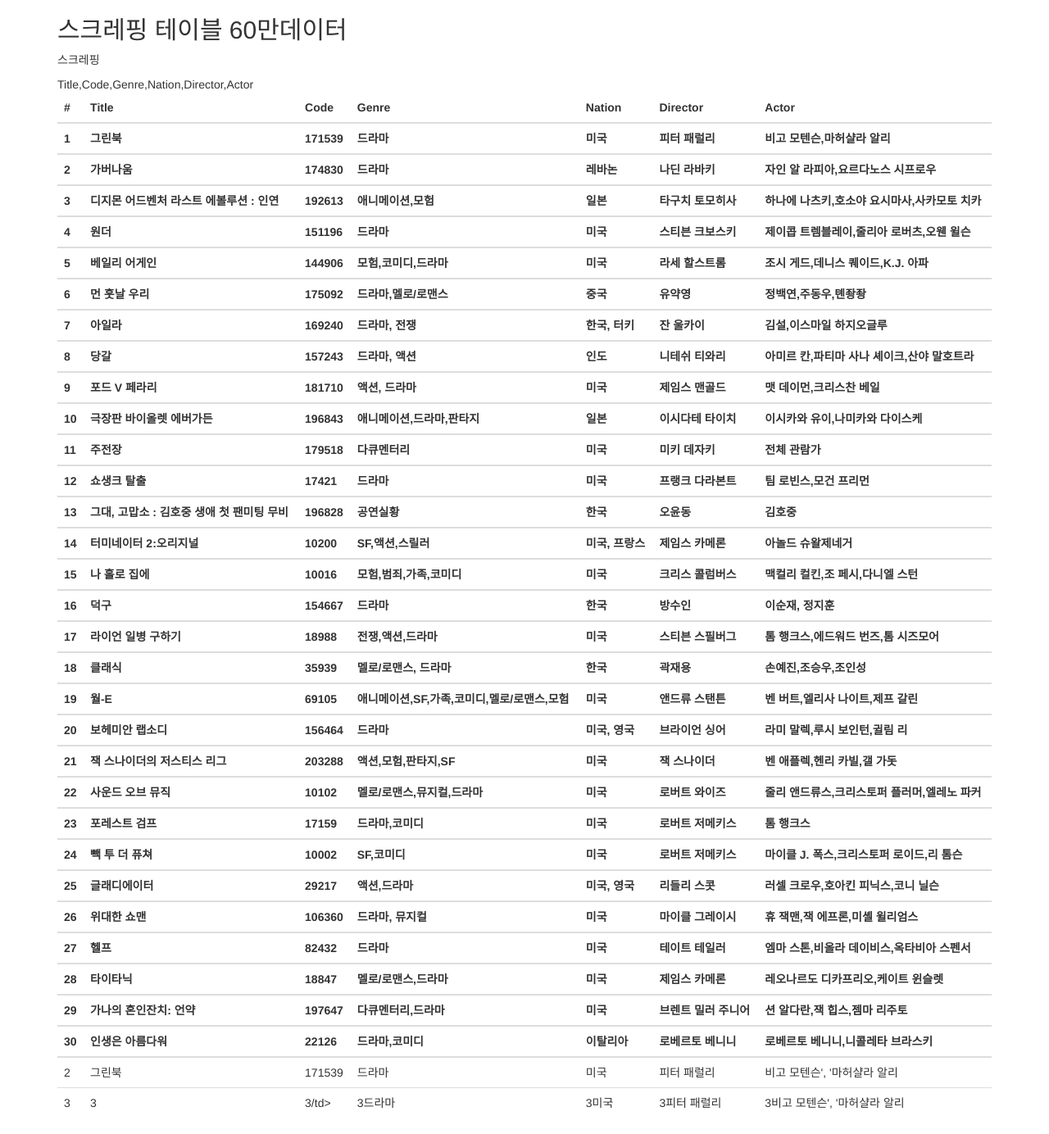
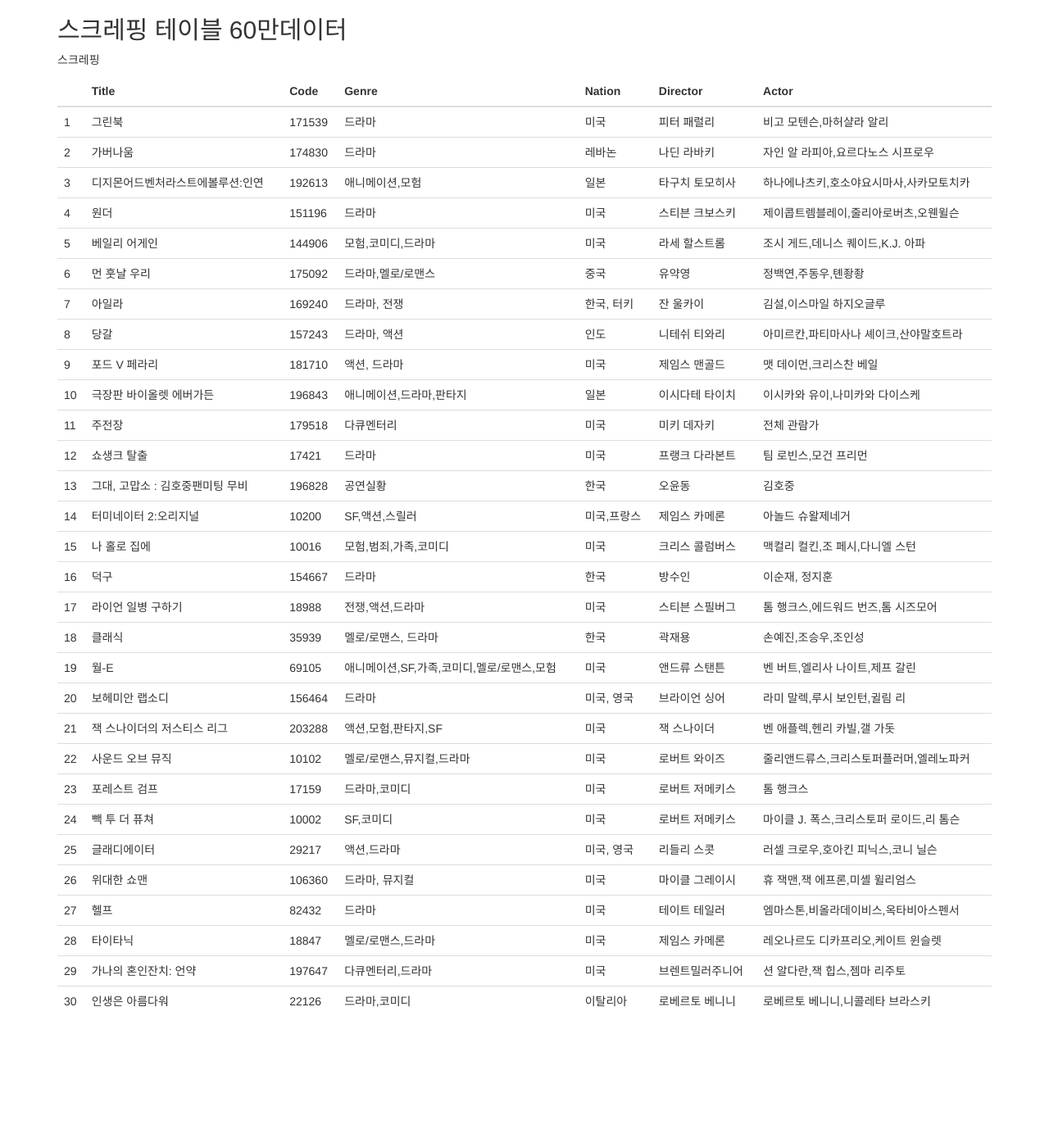
Before and after one commit to victoria2012/Multi_A_2Team, a Django app: page /scrapping in a window 1280 px wide. Shown: the whole page at 82% size. After the commit the page ends 1229 px from the top, so only its background shows below. Run offline with Django 3.2, Linux system fonts and the light colour scheme; some libraries are stand-ins or nearby versions.

Commit message:
scapping3

```diff
--- a/templates/scrapping.html
+++ b/templates/scrapping.html
@@ -14,313 +14,290 @@
   <p>스크레핑</p>
   <div class="table-responsive">
 
-  <table class="table">
+  <table class ="table">
     <thead>
-      <tr>
-        <th>#</th>
+      <tr class>
+        <th>  </th>
         <th>Title</th>
         <th>Code</th>
         <th>Genre</th>
         <th>Nation</th>
         <th>Director</th>
         <th>Actor</th>
-
-          Title,Code,Genre,Nation,Director,Actor
       </tr>
+    </thead>
       <tr>
-        <th>1</th>
-        <th>그린북</th>
-        <th>171539</th>
-        <th>드라마</th>
-        <th>미국</th>
-        <th>피터 패럴리</th>
-        <th>비고 모텐슨,마허샬라 알리</th>
-      </tr>
-     <tr>
-        <th>2</th>
-        <th>가버나움</th>
-        <th>174830</th>
-        <th>드라마</th>
-        <th>레바논</th>
-        <th>나딘 라바키</th>
-        <th>자인 알 라피아,요르다노스 시프로우</th>
-      </tr>
-     <tr>
-        <th>3</th>
-        <th>디지몬 어드벤처 라스트 에볼루션 : 인연</th>
-        <th>192613</th>
-        <th>애니메이션,모험</th>
-        <th>일본</th>
-        <th>타구치 토모히사</th>
-        <th>하나에 나츠키,호소야 요시마사,사카모토 치카</th>
-      </tr>
-     <tr>
-        <th>4</th>
-        <th>원더</th>
-        <th>151196</th>
-        <th>드라마</th>
-        <th>미국</th>
-        <th>스티븐 크보스키</th>
-        <th>제이콥 트렘블레이,줄리아 로버츠,오웬 윌슨</th>
-      </tr>
-     <tr>
-        <th>5</th>
-        <th>베일리 어게인</th>
-        <th>144906</th>
-        <th>모험,코미디,드라마</th>
-        <th>미국</th>
-        <th>라세 할스트롬</th>
-        <th>조시 게드,데니스 퀘이드,K.J. 아파</th>
-      </tr>
-     <tr>
-        <th>6</th>
-        <th>먼 훗날 우리</th>
-        <th>175092</th>
-        <th>드라마,멜로/로맨스</th>
-        <th>중국</th>
-        <th>유약영</th>
-        <th>정백연,주동우,톈좡좡</th>
-      </tr>
-     <tr>
-        <th>7</th>
-        <th>아일라</th>
-        <th>169240</th>
-        <th>드라마, 전쟁</th>
-        <th>한국, 터키</th>
-        <th>잔 울카이</th>
-        <th>김설,이스마일 하지오글루</th>
-      </tr>
-     <tr>
-        <th>8</th>
-        <th>당갈</th>
-        <th>157243</th>
-        <th>드라마, 액션</th>
-        <th>인도</th>
-        <th>니테쉬 티와리</th>
-        <th>아미르 칸,파티마 사나 셰이크,산야 말호트라</th>
-      </tr>
-     <tr>
-        <th>9</th>
-        <th>포드 V 페라리</th>
-        <th>181710</th>
-        <th>액션, 드라마</th>
-        <th>미국</th>
-        <th>제임스 맨골드</th>
-        <th>맷 데이먼,크리스찬 베일</th>
-      </tr>
-     <tr>
-        <th>10</th>
-        <th>극장판 바이올렛 에버가든</th>
-        <th>196843</th>
-        <th>애니메이션,드라마,판타지</th>
-        <th>일본</th>
-        <th>이시다테 타이치</th>
-        <th>이시카와 유이,나미카와 다이스케</th>
-      </tr>
-     <tr>
-        <th>11</th>
-        <th>주전장</th>
-        <th>179518</th>
-        <th>다큐멘터리</th>
-        <th>미국</th>
-        <th>미키 데자키</th>
-        <th>전체 관람가</th>
-      </tr>
-     <tr>
-        <th>12</th>
-        <th>쇼생크 탈출</th>
-        <th>17421</th>
-        <th>드라마</th>
-        <th>미국</th>
-        <th>프랭크 다라본트</th>
-        <th>팀 로빈스,모건 프리먼</th>
-      </tr>
-     <tr>
-        <th>13</th>
-        <th>그대, 고맙소 : 김호중 생애 첫 팬미팅 무비</th>
-        <th>196828</th>
-        <th>공연실황</th>
-        <th>한국</th>
-        <th>오윤동</th>
-        <th>김호중</th>
-      </tr>
-     <tr>
-        <th>14</th>
-        <th>터미네이터 2:오리지널</th>
-        <th>10200</th>
-        <th>SF,액션,스릴러</th>
-        <th>미국, 프랑스</th>
-        <th>제임스 카메론</th>
-        <th>아놀드 슈왈제네거</th>
-      </tr>
-     <tr>
-        <th>15</th>
-        <th>나 홀로 집에</th>
-        <th>10016</th>
-        <th>모험,범죄,가족,코미디</th>
-        <th>미국</th>
-        <th>크리스 콜럼버스</th>
-        <th>맥컬리 컬킨,조 페시,다니엘 스턴</th>
-      </tr>
-     <tr>
-        <th>16</th>
-        <th>덕구</th>
-        <th>154667</th>
-        <th>드라마</th>
-        <th>한국</th>
-        <th>방수인</th>
-        <th>이순재, 정지훈</th>
-      </tr>
-     <tr>
-        <th>17</th>
-        <th>라이언 일병 구하기</th>
-        <th>18988</th>
-        <th>전쟁,액션,드라마</th>
-        <th>미국</th>
-        <th>스티븐 스필버그</th>
-        <th>톰 행크스,에드워드 번즈,톰 시즈모어</th>
-      </tr>
-     <tr>
-        <th>18</th>
-        <th>클래식</th>
-        <th>35939</th>
-        <th>멜로/로맨스, 드라마</th>
-        <th>한국</th>
-        <th>곽재용</th>
-        <th>손예진,조승우,조인성</th>
-      </tr>
-     <tr>
-        <th>19</th>
-        <th>월-E</th>
-        <th>69105</th>
-        <th>애니메이션,SF,가족,코미디,멜로/로맨스,모험</th>
-        <th>미국</th>
-        <th>앤드류 스탠튼</th>
-        <th>벤 버트,엘리사 나이트,제프 갈린</th>
-      </tr>
-     <tr>
-        <th>20</th>
-        <th>보헤미안 랩소디</th>
-        <th>156464</th>
-        <th>드라마</th>
-        <th>미국, 영국</th>
-        <th>브라이언 싱어</th>
-        <th>라미 말렉,루시 보인턴,귈림 리</th>
-      </tr>
-     <tr>
-        <th>21</th>
-        <th>잭 스나이더의 저스티스 리그</th>
-        <th>203288</th>
-        <th>액션,모험,판타지,SF</th>
-        <th>미국</th>
-        <th>잭 스나이더</th>
-        <th>벤 애플렉,헨리 카빌,갤 가돗</th>
-      </tr>
-     <tr>
-        <th>22</th>
-        <th>사운드 오브 뮤직</th>
-        <th>10102</th>
-        <th>멜로/로맨스,뮤지컬,드라마</th>
-        <th>미국</th>
-        <th>로버트 와이즈</th>
-        <th>줄리 앤드류스,크리스토퍼 플러머,엘레노 파커</th>
-      </tr>
-     <tr>
-        <th>23</th>
-        <th>포레스트 검프</th>
-        <th>17159</th>
-        <th>드라마,코미디</th>
-        <th>미국</th>
-        <th>로버트 저메키스</th>
-        <th>톰 행크스</th>
-      </tr>
-     <tr>
-        <th>24</th>
-        <th>빽 투 더 퓨쳐</th>
-        <th>10002</th>
-        <th>SF,코미디</th>
-        <th>미국</th>
-        <th>로버트 저메키스</th>
-        <th>마이클 J. 폭스,크리스토퍼 로이드,리 톰슨</th>
-      </tr>
-     <tr>
-        <th>25</th>
-        <th>글래디에이터</th>
-        <th>29217</th>
-        <th>액션,드라마</th>
-        <th>미국, 영국</th>
-        <th>리들리 스콧</th>
-        <th>러셀 크로우,호아킨 피닉스,코니 닐슨</th>
-      </tr>
-     <tr>
-        <th>26</th>
-        <th>위대한 쇼맨</th>
-        <th>106360</th>
-        <th>드라마, 뮤지컬</th>
-        <th>미국</th>
-        <th>마이클 그레이시</th>
-        <th>휴 잭맨,잭 에프론,미셸 윌리엄스</th>
-      </tr>
-     <tr>
-        <th>27</th>
-        <th>헬프</th>
-        <th>82432</th>
-        <th>드라마</th>
-        <th>미국</th>
-        <th>테이트 테일러</th>
-        <th>엠마 스톤,비올라 데이비스,옥타비아 스펜서</th>
-      </tr>
-     <tr>
-        <th>28</th>
-        <th>타이타닉</th>
-        <th>18847</th>
-        <th>멜로/로맨스,드라마</th>
-        <th>미국</th>
-        <th>제임스 카메론</th>
-        <th>레오나르도 디카프리오,케이트 윈슬렛</th>
-      </tr>
-     <tr>
-        <th>29</th>
-        <th>가나의 혼인잔치: 언약</th>
-        <th>197647</th>
-        <th>다큐멘터리,드라마</th>
-        <th>미국</th>
-        <th>브렌트 밀러 주니어</th>
-        <th>션 알다란,잭 힙스,젬마 리주토</th>
-      </tr>
-      <tr>
-        <th>30</th>
-        <th>인생은 아름다워</th>
-        <th>22126</th>
-        <th>드라마,코미디</th>
-        <th>이탈리아</th>
-        <th>로베르토 베니니</th>
-        <th>로베르토 베니니,니콜레타 브라스키</th>
-      </tr>
-
-    </thead>
-
-      <tbody>
-      <tr>
-        <td>2</td>
+        <td>1</td>
         <td>그린북</td>
         <td>171539</td>
         <td>드라마</td>
         <td>미국</td>
         <td>피터 패럴리</td>
-        <td>비고 모텐슨', '마허샬라 알리</td>
+        <td>비고 모텐슨,마허샬라 알리</td>
+      </tr>
+     <tr>
+        <td>2</td>
+        <td>가버나움</td>
+        <td>174830</td>
+        <td>드라마</td>
+        <td>레바논</td>
+        <td>나딘 라바키</td>
+        <td>자인 알 라피아,요르다노스 시프로우</td>
       </tr>
      <tr>
         <td>3</td>
-        <td>3</td>
-        <td>3/td>
-        <td>3드라마</td>
-        <td>3미국</td>
-        <td>3피터 패럴리</td>
-        <td>3비고 모텐슨', '마허샬라 알리</td>
+        <td>디지몬어드벤처라스트에볼루션:인연</td>
+        <td>192613</td>
+        <td>애니메이션,모험</td>
+        <td>일본</td>
+        <td>타구치 토모히사</td>
+        <td>하나에나츠키,호소야요시마사,사카모토치카</td>
+      </tr>
+     <tr>
+        <td>4</td>
+        <td>원더</td>
+        <td>151196</td>
+        <td>드라마</td>
+        <td>미국</td>
+        <td>스티븐 크보스키</td>
+        <td>제이콥트렘블레이,줄리아로버츠,오웬윌슨</td>
+      </tr>
+     <tr>
+        <td>5</td>
+        <td>베일리 어게인</td>
+        <td>144906</td>
+        <td>모험,코미디,드라마</td>
+        <td>미국</td>
+        <td>라세 할스트롬</td>
+        <td>조시 게드,데니스 퀘이드,K.J. 아파</td>
+      </tr>
+     <tr>
+        <td>6</td>
+        <td>먼 훗날 우리</td>
+        <td>175092</td>
+        <td>드라마,멜로/로맨스</td>
+        <td>중국</td>
+        <td>유약영</td>
+        <td>정백연,주동우,톈좡좡</td>
+      </tr>
+     <tr>
+        <td>7</td>
+        <td>아일라</td>
+        <td>169240</td>
+        <td>드라마, 전쟁</td>
+        <td>한국, 터키</td>
+        <td>잔 울카이</td>
+        <td>김설,이스마일 하지오글루</td>
+      </tr>
+     <tr>
+        <td>8</td>
+        <td>당갈</td>
+        <td>157243</td>
+        <td>드라마, 액션</td>
+        <td>인도</td>
+        <td>니테쉬 티와리</td>
+        <td>아미르칸,파티마사나 셰이크,산야말호트라</td>
+      </tr>
+     <tr>
+        <td>9</td>
+        <td>포드 V 페라리</td>
+        <td>181710</td>
+        <td>액션, 드라마</td>
+        <td>미국</td>
+        <td>제임스 맨골드</td>
+        <td>맷 데이먼,크리스찬 베일</td>
+      </tr>
+     <tr>
+        <td>10</td>
+        <td>극장판 바이올렛 에버가든</td>
+        <td>196843</td>
+        <td>애니메이션,드라마,판타지</td>
+        <td>일본</td>
+        <td>이시다테 타이치</td>
+        <td>이시카와 유이,나미카와 다이스케</td>
+      </tr>
+     <tr>
+        <td>11</td>
+        <td>주전장</td>
+        <td>179518</td>
+        <td>다큐멘터리</td>
+        <td>미국</td>
+        <td>미키 데자키</td>
+        <td>전체 관람가</td>
+      </tr>
+     <tr>
+        <td>12</td>
+        <td>쇼생크 탈출</td>
+        <td>17421</td>
+        <td>드라마</td>
+        <td>미국</td>
+        <td>프랭크 다라본트</td>
+        <td>팀 로빈스,모건 프리먼</td>
+      </tr>
+     <tr>
+        <td>13</td>
+        <td>그대, 고맙소 : 김호중팬미팅 무비</td>
+        <td>196828</td>
+        <td>공연실황</td>
+        <td>한국</td>
+        <td>오윤동</td>
+        <td>김호중</td>
+      </tr>
+     <tr>
+        <td>14</td>
+        <td>터미네이터 2:오리지널</td>
+        <td>10200</td>
+        <td>SF,액션,스릴러</td>
+        <td>미국,프랑스</td>
+        <td>제임스 카메론</td>
+        <td>아놀드 슈왈제네거</td>
+      </tr>
+     <tr>
+        <td>15</td>
+        <td>나 홀로 집에</td>
+        <td>10016</td>
+        <td>모험,범죄,가족,코미디</td>
+        <td>미국</td>
+        <td>크리스 콜럼버스</td>
+        <td>맥컬리 컬킨,조 페시,다니엘 스턴</td>
+      </tr>
+     <tr>
+        <td>16</td>
+        <td>덕구</td>
+        <td>154667</td>
+        <td>드라마</td>
+        <td>한국</td>
+        <td>방수인</td>
+        <td>이순재, 정지훈</td>
+      </tr>
+     <tr>
+        <td>17</td>
+        <td>라이언 일병 구하기</td>
+        <td>18988</td>
+        <td>전쟁,액션,드라마</td>
+        <td>미국</td>
+        <td>스티븐 스필버그</td>
+        <td>톰 행크스,에드워드 번즈,톰 시즈모어</td>
+      </tr>
+     <tr>
+        <td>18</td>
+        <td>클래식</td>
+        <td>35939</td>
+        <td>멜로/로맨스, 드라마</td>
+        <td>한국</td>
+        <td>곽재용</td>
+        <td>손예진,조승우,조인성</td>
+      </tr>
+     <tr>
+        <td>19</td>
+        <td>월-E</td>
+        <td>69105</td>
+        <td>애니메이션,SF,가족,코미디,멜로/로맨스,모험</td>
+        <td>미국</td>
+        <td>앤드류 스탠튼</td>
+        <td>벤 버트,엘리사 나이트,제프 갈린</td>
+      </tr>
+     <tr>
+        <td>20</td>
+        <td>보헤미안 랩소디</td>
+        <td>156464</td>
+        <td>드라마</td>
+        <td>미국, 영국</td>
+        <td>브라이언 싱어</td>
+        <td>라미 말렉,루시 보인턴,귈림 리</td>
+      </tr>
+     <tr>
+        <td>21</td>
+        <td>잭 스나이더의 저스티스 리그</td>
+        <td>203288</td>
+        <td>액션,모험,판타지,SF</td>
+        <td>미국</td>
+        <td>잭 스나이더</td>
+        <td>벤 애플렉,헨리 카빌,갤 가돗</td>
+      </tr>
+     <tr>
+        <td>22</td>
+        <td>사운드 오브 뮤직</td>
+        <td>10102</td>
+        <td>멜로/로맨스,뮤지컬,드라마</td>
+        <td>미국</td>
+        <td>로버트 와이즈</td>
+        <td>줄리앤드류스,크리스토퍼플러머,엘레노파커</td>
+      </tr>
+     <tr>
+        <td>23</td>
+        <td>포레스트 검프</td>
+        <td>17159</td>
+        <td>드라마,코미디</td>
+        <td>미국</td>
+        <td>로버트 저메키스</td>
+        <td>톰 행크스</td>
+      </tr>
+     <tr>
+        <td>24</td>
+        <td>빽 투 더 퓨쳐</td>
+        <td>10002</td>
+        <td>SF,코미디</td>
+        <td>미국</td>
+        <td>로버트 저메키스</td>
+        <td>마이클 J. 폭스,크리스토퍼 로이드,리 톰슨</td>
+      </tr>
+     <tr>
+        <td>25</td>
+        <td>글래디에이터</td>
+        <td>29217</td>
+        <td>액션,드라마</td>
+        <td>미국, 영국</td>
+        <td>리들리 스콧</td>
+        <td>러셀 크로우,호아킨 피닉스,코니 닐슨</td>
+      </tr>
+     <tr>
+        <td>26</td>
+        <td>위대한 쇼맨</td>
+        <td>106360</td>
+        <td>드라마, 뮤지컬</td>
+        <td>미국</td>
+        <td>마이클 그레이시</td>
+        <td>휴 잭맨,잭 에프론,미셸 윌리엄스</td>
+      </tr>
+     <tr>
+        <td>27</td>
+        <td>헬프</td>
+        <td>82432</td>
+        <td>드라마</td>
+        <td>미국</td>
+        <td>테이트 테일러</td>
+        <td>엠마스톤,비올라데이비스,옥타비아스펜서</td>
+      </tr>
+     <tr>
+        <td>28</td>
+        <td>타이타닉</td>
+        <td>18847</td>
+        <td>멜로/로맨스,드라마</td>
+        <td>미국</td>
+        <td>제임스 카메론</td>
+        <td>레오나르도 디카프리오,케이트 윈슬렛</td>
+      </tr>
+     <tr>
+        <td>29</td>
+        <td>가나의 혼인잔치: 언약</td>
+        <td>197647</td>
+        <td>다큐멘터리,드라마</td>
+        <td>미국</td>
+        <td>브렌트밀러주니어</td>
+        <td>션 알다란,잭 힙스,젬마 리주토</td>
+      </tr>
+      <tr>
+        <td>30</td>
+        <td>인생은 아름다워</td>
+        <td>22126</td>
+        <td>드라마,코미디</td>
+        <td>이탈리아</td>
+        <td>로베르토 베니니</td>
+        <td>로베르토 베니니,니콜레타 브라스키</td>
       </tr>
 
-    </tbody>
+
   </table>
   </div>
 </div>
```
